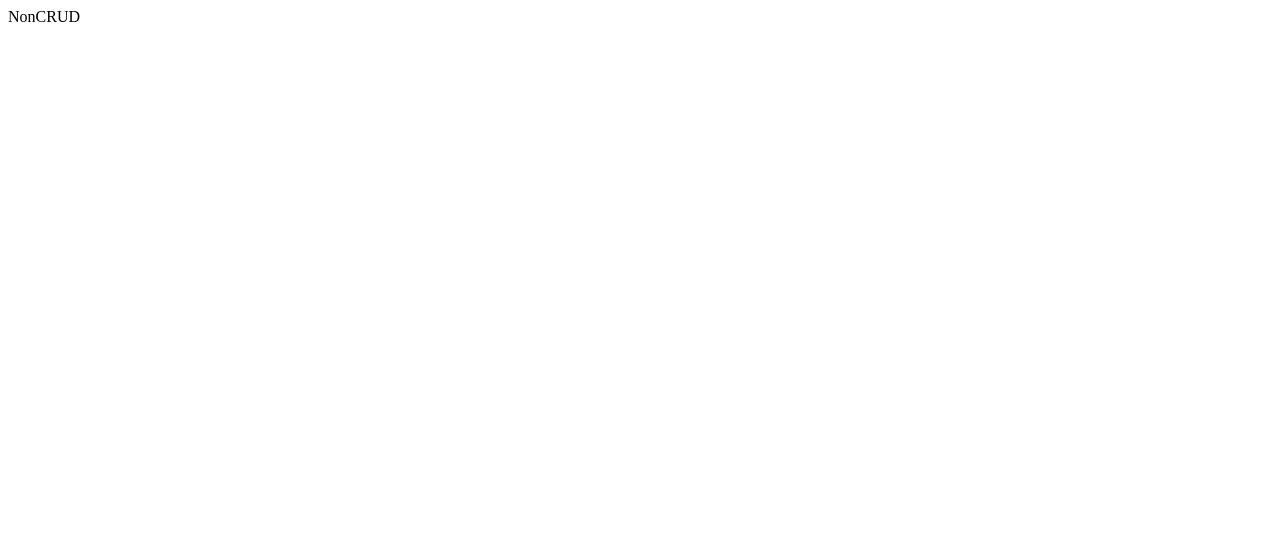
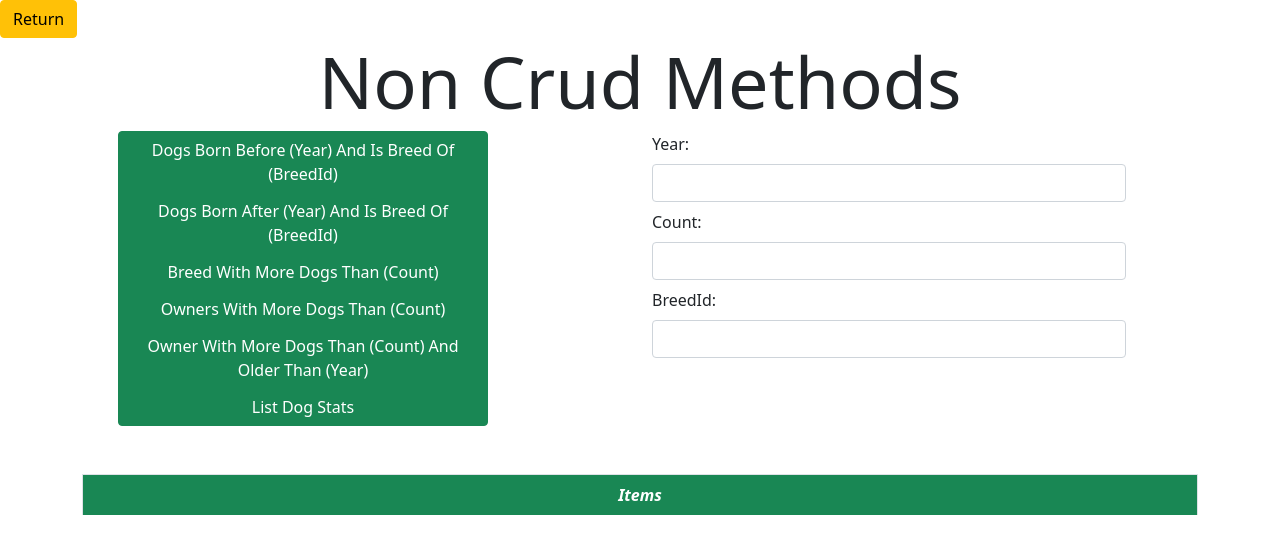
Before and after one commit to gaalbence15/VDEHYR_HFT_2022232, a plain HTML site: page VDEHYR_HFT_2022232.JSClient/wwwroot/nonCRUDPage.html in a window 1280 px wide. Drawn offline with nearby package versions, Linux system fonts and the light colour scheme.

Commit message:
Finish HTML Pages

```diff
--- a/VDEHYR_HFT_2022232.JSClient/wwwroot/nonCRUDPage.html
+++ b/VDEHYR_HFT_2022232.JSClient/wwwroot/nonCRUDPage.html
@@ -2,9 +2,55 @@
 <html>
 <head>
     <meta charset="utf-8" />
-    <title></title>
+    <title>NonCRUD</title>
+    <link href="https://cdn.jsdelivr.net/npm/bootstrap@5.0.2/dist/css/bootstrap.min.css" rel="stylesheet" integrity="sha384-EVSTQN3/azprG1Anm3QDgpJLIm9Nao0Yz1ztcQTwFspd3yD65VohhpuuCOmLASjC" crossorigin="anonymous">
+    <link href="CSS/style.css" rel="stylesheet" />
 </head>
 <body>
-    NonCRUD
+    <div>
+        <button onclick="window.location.href='index.html'" class="btn btn-warning">Return</button>
+    </div>
+    <h1 class="display-2">Non Crud Methods</h1>
+    <div id="NonCrudControls" class="container px-5">
+        <div class="row">
+            <div id="nonCrudButtons" class="btn-group-vertical col">
+                <span class="label label-default"></span>
+                <button type="button" class="btn btn-success" onclick="DogsBornBeforeIsBreed()">Dogs Born Before (Year) And Is Breed Of (BreedId)</button>
+                <button type="button" class="btn btn-success" onclick="DogsBornAfterIsBreed()">Dogs Born After (Year) And Is Breed Of (BreedId)</button>
+                <button type="button" class="btn btn-success" onclick="BreedWithDogsMoreThan()">Breed With More Dogs Than (Count)</button>
+                <button type="button" class="btn btn-success" onclick="OwnerWithMoreDogsThan()">Owners With More Dogs Than (Count)</button>
+                <button type="button" class="btn btn-success" onclick="OwnerWithMoreDogsThanAndOlderThan()">Owner With More Dogs Than (Count) And Older Than (Year)</button>
+                <button type="button" class="btn btn-success" onclick="DogStats()">List Dog Stats</button>
+            </div>
+            <div id="formDiv" class="container px-5 col">
+                <div class="mb-2">
+                    <label class="form-label">Year:</label>
+                    <input type="text" id="variableYear" class="form-control" />
+                </div>
+                <div class="mb-2">
+                    <label class="form-label">Count:</label>
+                    <input type="text" id="variableCount" class="form-control" />
+                </div>
+                <div class="mb-2">
+                    <label class="form-label">BreedId:</label>
+                    <input type="text" id="variableBId" class="form-control" />
+                </div>
+            </div>
+        </div>
+
+    </div>
+    <div class="container pt-5">
+        <table class="table table-striped">
+            <thead id="displayHeader">
+                <tr>
+                    <th colspan="5">Items</th>
+                </tr>
+            </thead>
+            <tbody id="displayItems">
+                <!--<tr><td> t.id</td><td>t.name</td><td>t.birthYear</td><td>t.weight</td><td>t.color</td></tr>-->
+            </tbody>
+        </table>
+    </div>
+    <script src="Script/nonCrudS.js"></script>
 </body>
 </html>
```
Also changed, not shown: VDEHYR_HFT_2022232.JSClient/wwwroot/breedPage.html (+23 -2 lines), VDEHYR_HFT_2022232.JSClient/wwwroot/dogPage.html (+30 -5 lines), VDEHYR_HFT_2022232.JSClient/wwwroot/ownerPage.html (+20 -3 lines).
